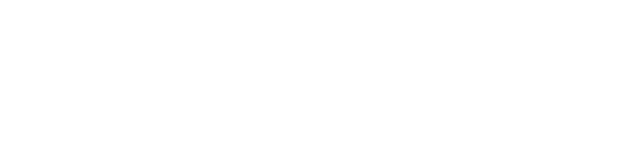
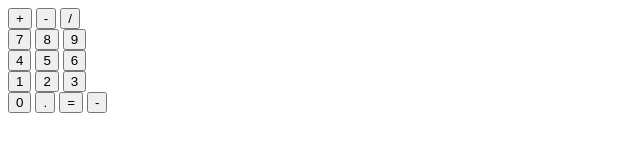
Before and after one commit to botondburgmann/FrontEndCourseJS2, a plain HTML site: page index.html in a window 1280 px wide. Shown: the whole page, without its empty margins (0-640 px from the left). Drawn offline with Linux system fonts and the light colour scheme.

Commit message:
created barebones HTML

```diff
--- a/index.html
+++ b/index.html
@@ -1,4 +1,4 @@
-<!DOCTYPE html>
+<!DOCclass html>
 <html lang="en">
 
 <head>
@@ -8,9 +8,40 @@
     <script src="script.js" defer></script>
     <title>Document</title>
 </head>
-
 <body>
 
+    <form>
+        <div class="display">
+
+        </div>
+        <div class="row">
+            <button class="button">+</button>
+            <button class="button">-</button>
+            <button class="button">/</button>
+        </div>
+        <div class="row">
+            <button class="button">7</button>
+            <button class="button">8</button>
+            <button class="button">9</button>
+        </div>
+        <div class="row">
+            <button class="button">4</button>
+            <button class="button">5</button>
+            <button class="button">6</button>
+        </div>
+        <div class="row">
+            <button class="button">1</button>
+            <button class="button">2</button>
+            <button class="button">3</button>
+        </div>
+        <div class="row">
+            <button class="button">0</button>
+            <button class="button">.</button>
+            <button class="button">=</button>
+            <button class="button">-</button>
+          </div>
+
+    </form>
 </body>
 
 </html>
```
